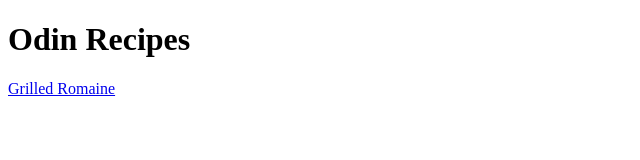
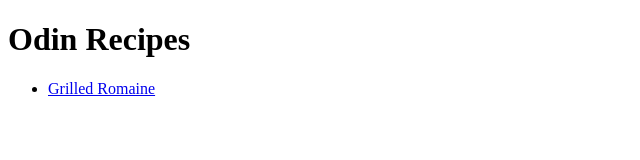
Before and after one commit to cjstern/odin-recipes, a plain HTML site: page index.html in a window 1280 px wide. Shown: the full height of the page, 0-640 px from the left. Drawn offline with Linux system fonts and the light colour scheme.

Commit message:
updates link to recipe by nesting in unordered list

```diff
--- a/index.html
+++ b/index.html
@@ -7,6 +7,8 @@
 </head>
 <body>
     <h1>Odin Recipes</h1>
-    <a href="recipes/grilled_romaine.html">Grilled Romaine</a>
+    <ul>
+        <li><a href="recipes/grilled_romaine.html">Grilled Romaine</a></li>
+    </ul>
 </body>
 </html>
```
